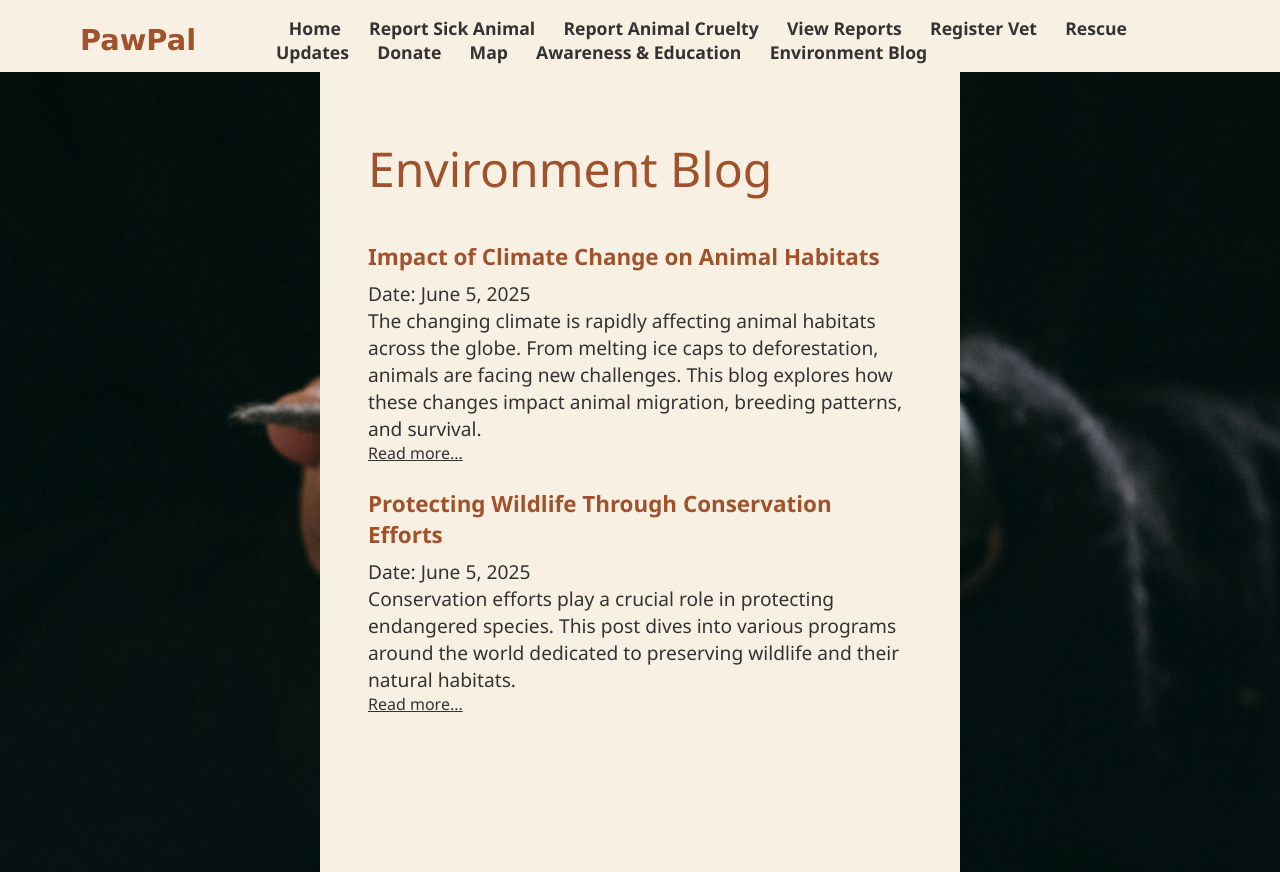
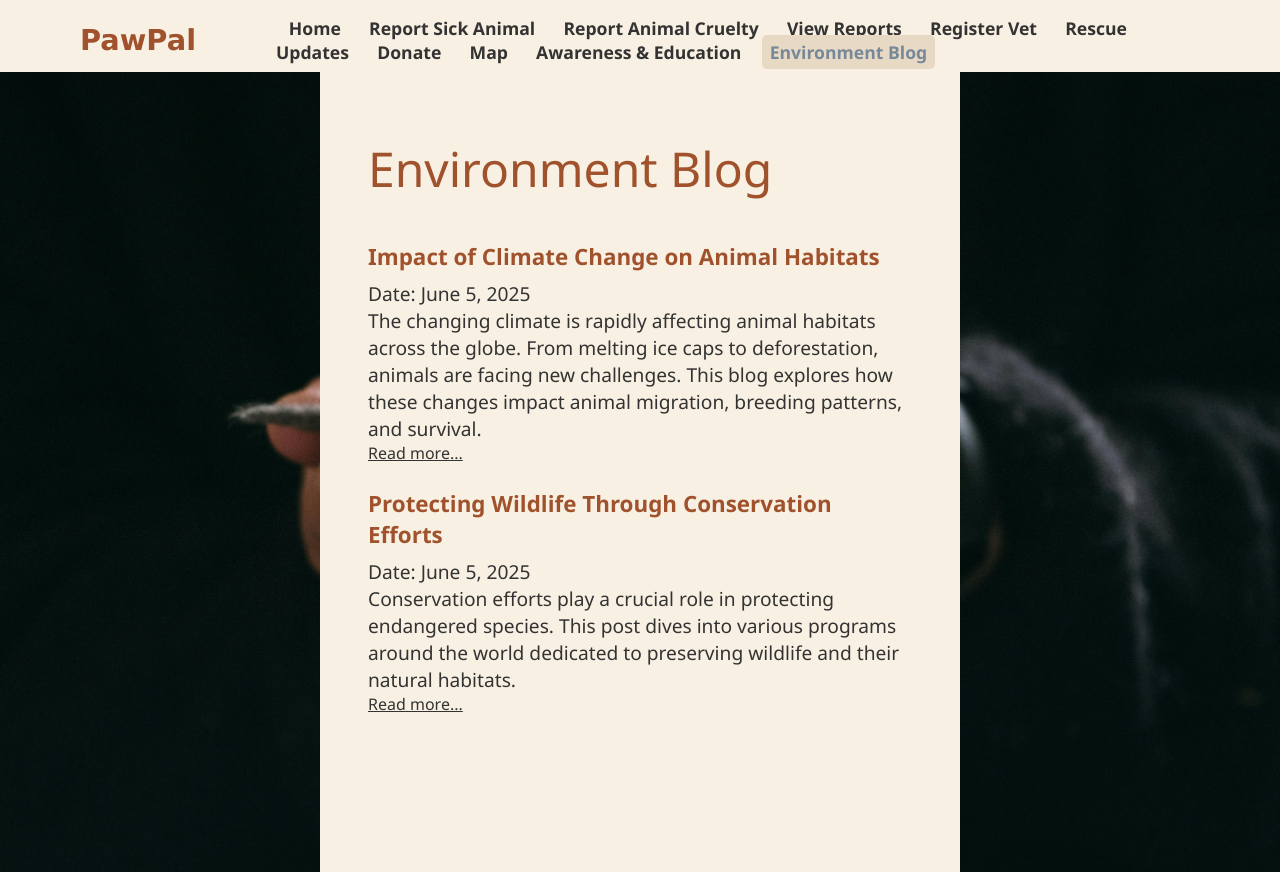
Before and after one commit to Ersatz-xD/PawPal, a Flask app: page /blog in a window 1280 px wide. Run offline with Flask 3, Linux system fonts and the light colour scheme.

Commit message:
Update blog.html

```diff
--- a/app/templates/blog.html
+++ b/app/templates/blog.html
@@ -20,7 +20,7 @@
             <a href="{{ url_for('main.donate') }}">Donate</a>
             <a href="{{ url_for('main.map_page') }}">Map</a>
             <a href="{{ url_for('main.awareness') }}">Awareness & Education</a>
-            <a href="{{ url_for('main.blog') }}">Environment Blog</a>
+            <a href="{{ url_for('main.blog') }}"class="active">Environment Blog</a>
         </div>
     </header>
 <div class="back_img">
```
